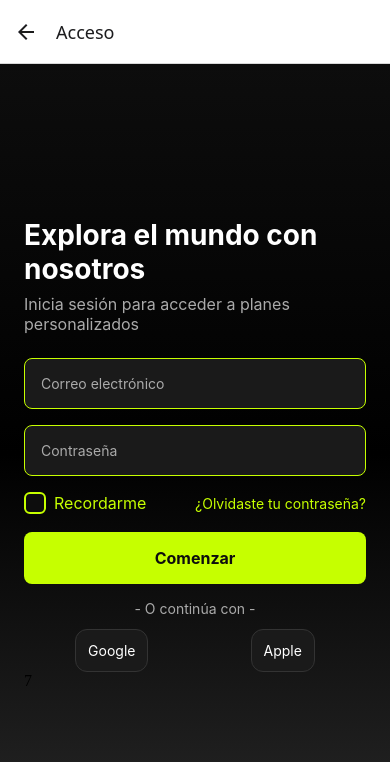
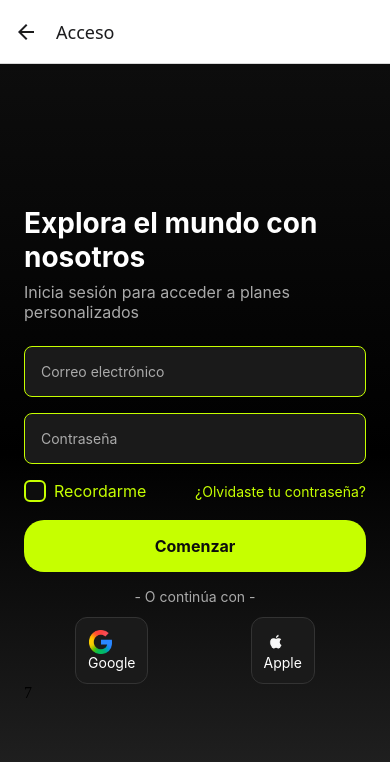
Before and after one commit to RoverWuwa/gocity, a React Native app: screen /Login in a window 390 px wide. Shown: the top 762 px of the page. Built offline with nearby package versions, Linux system fonts and the light colour scheme.

Commit message:
Logos de google y apple

```diff
--- a/src/components/CustomButton.js
+++ b/src/components/CustomButton.js
@@ -14,7 +14,7 @@ const styles = StyleSheet.create({
   button: {
     backgroundColor: theme.colors.neon,
     padding: theme.spacing.md,
-    borderRadius: theme.radius.md,
+    borderRadius: theme.radius.lg,
     alignItems: 'center',
     marginBottom: theme.spacing.md,
   },
--- a/src/screens/LoginScreen.js
+++ b/src/screens/LoginScreen.js
@@ -2,11 +2,13 @@
 
 //Importación de dependencias
 import React, { useState } from 'react';
-import { View, Text, Pressable } from 'react-native';
+import { View, Text, Pressable, Image } from 'react-native';
 import { theme } from '../styles/theme';
 import GradientBackground from '../components/GradientBackground';
 import CustomInput from '../components/CustomInput';
 import CustomButton from '../components/CustomButton';
+import googleLogo from '../../assets/googleLogo.png';
+import appleLogo from '../../assets/appleLogo.png';
 import Icon from 'react-native-vector-icons/MaterialIcons';
 
 export default function LoginScreen({ navigation }) {
@@ -63,12 +65,15 @@ export default function LoginScreen({ navigation }) {
             {/* Botones sociales */}
             <View style={styles.socialContainer}>
                 <Pressable style={styles.socialButton}>
+                    <Image source={googleLogo} style={styles.socialIcon} />
                     <Text style={styles.socialText}>Google</Text>
                 </Pressable>
                 <Pressable style={styles.socialButton}>
+                    <Image source={appleLogo} style={styles.socialIcon} />
                     <Text style={styles.socialText}>Apple</Text>
                 </Pressable>
             </View>
+
         </GradientBackground>
     );
 };
@@ -136,4 +141,11 @@ const styles = StyleSheet.create({
     socialText: {
         color: theme.colors.textPrimary,
     },
+    socialIcon: {
+        width: 24,
+        height: 24,
+        marginRight: 8,
+        resizeMode: 'contain',
+    },
+
 });
--- a/src/styles/theme.js
+++ b/src/styles/theme.js
@@ -29,6 +29,6 @@ export const theme = {
     radius: {
         sm: 6,
         md: 8,
-        lg: 12,
+        lg: 20,
     },
 }
```
Also changed, not shown: assets/appleLogo.png (added), assets/googleLogo.png (added).
